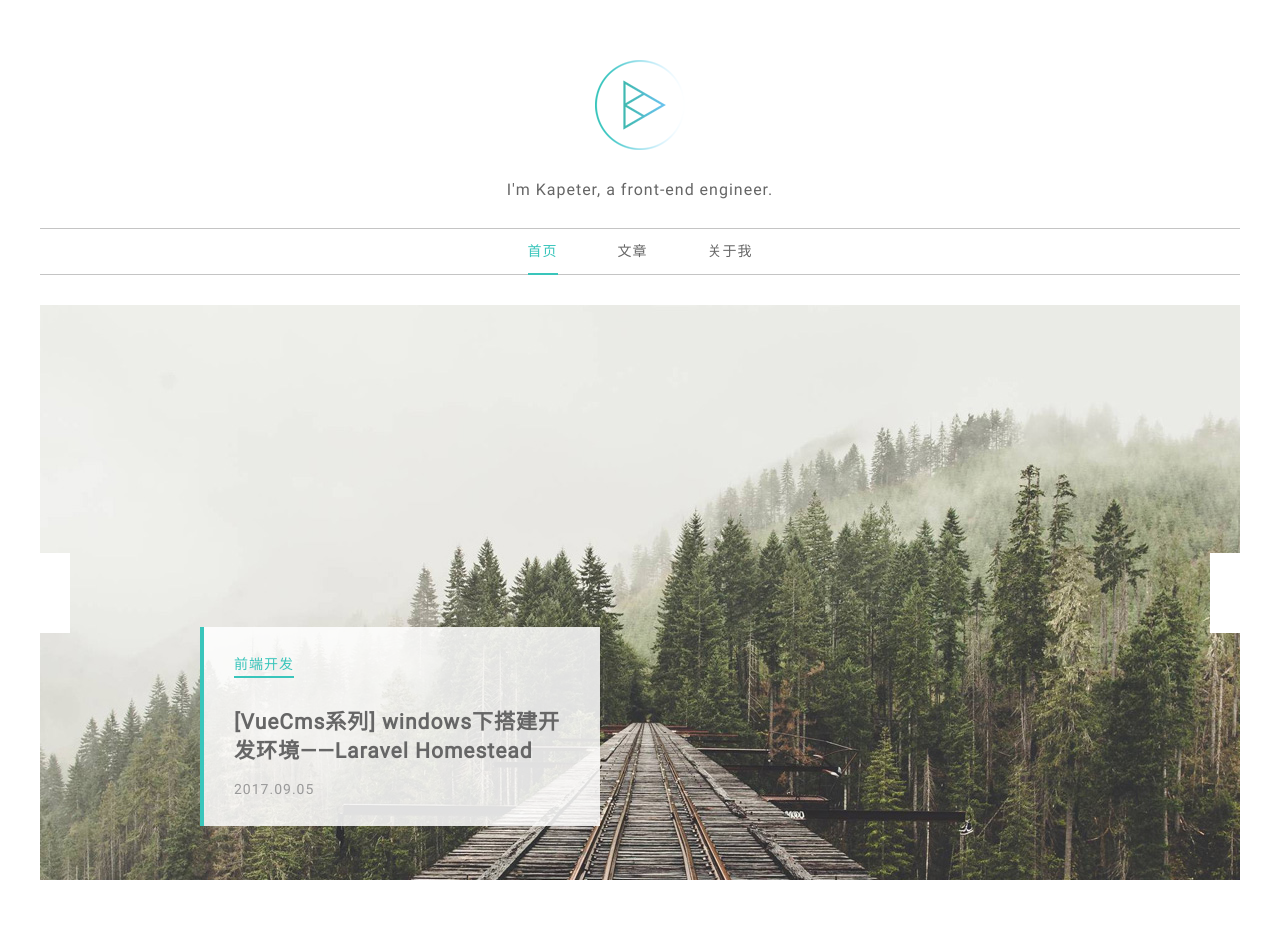
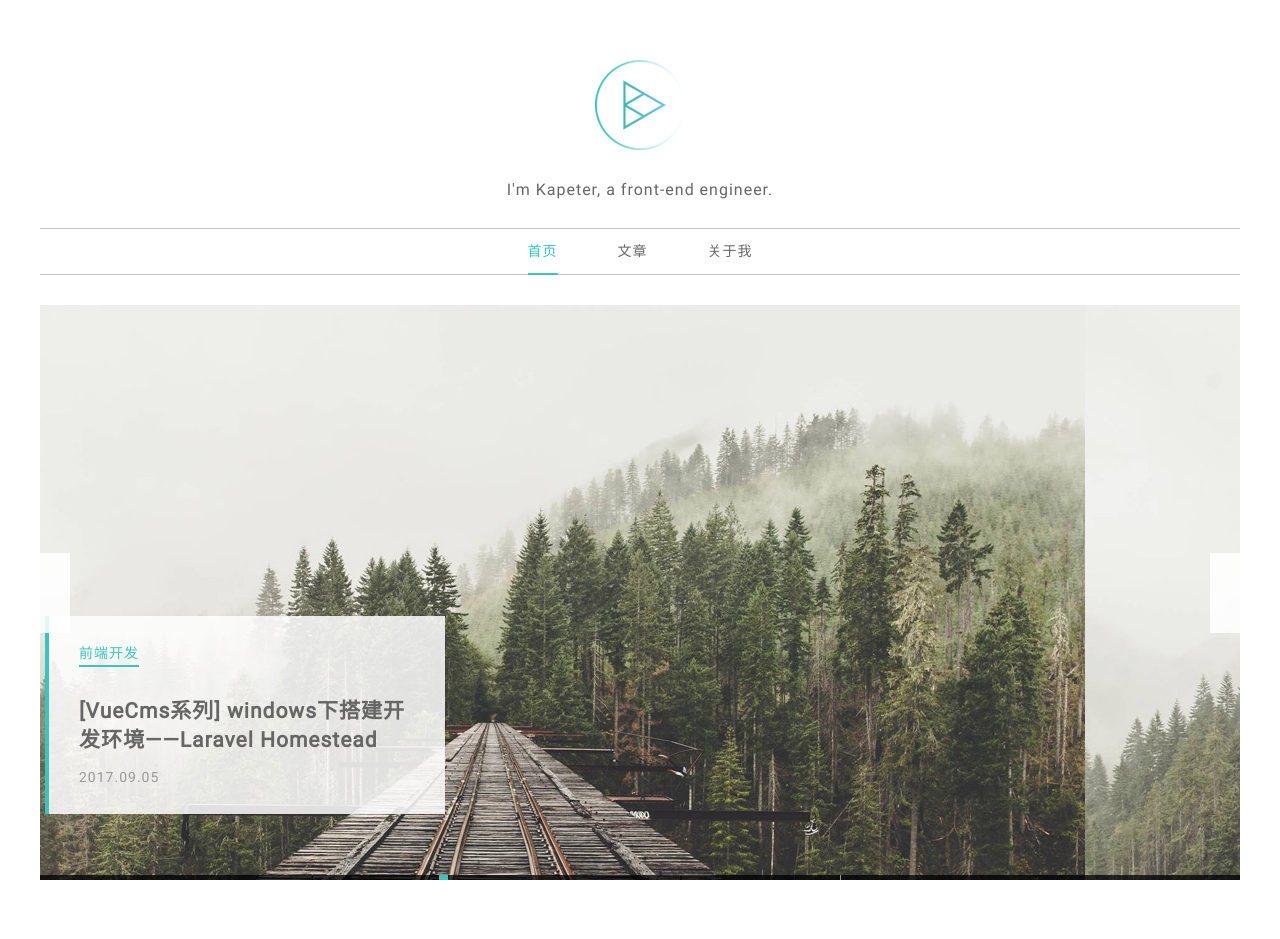
Before and after one commit to kapeter/mikuColor, a Vue app: page / in a window 1280 px wide. Shown: the top 939 px of the page. Built offline with nearby package versions, Linux system fonts and the light colour scheme; the HTML template or start-up script is replaced by a standard one; a web font is replaced by a local one.

Commit message:
carousel组件完成

```diff
--- a/src/components/Carousel.vue
+++ b/src/components/Carousel.vue
@@ -1,14 +1,32 @@
 <template>
-  <div class="swiper-container" :style="{ height: height }">
+  <div class="swiper-container"
+    :style="{ height: height }"
+    @mouseenter.stop="handleMouseEnter"
+    @mouseleave.stop="handleMouseLeave"
+  >
     <div class="swiper-wrapper">
       <slot></slot>
     </div>
-    <div class="swiper-button-prev">
+    <div class="swiper-button-prev" @click="prev()">
       <i class="iconfont">&#xe600;</i>
     </div>
-    <div class="swiper-button-next">
+    <div class="swiper-button-next" @click="next()">
       <i class="iconfont">&#xe601;</i>
     </div>
+    <ul class="swiper-pagination">
+      <li class="swiper-pagination-bullet"
+        v-for="(item, index) in items"
+        :class="{ 'swiper-pagination-active': index === activeIndex }"
+        @click="setActiveItem(index)"
+      >
+        <span class="swiper-pagination-content"
+          :style="{
+            'transition-duration': index === activeIndex && autoplay  ? interval + 'ms' : '400ms',
+            'transition-property': autoplay ? 'width' : 'opacity',
+          }">
+        </span>
+      </li>
+    </ul>
   </div>
 </template>
 
@@ -18,6 +36,82 @@
       height: {
         type: String,
         default: '575px'
+      },
+      defaultIndex: {
+        type: Number,
+        default: 0
+      },
+      autoplay: {
+        type: Boolean,
+        default: true
+      },
+      interval: {
+        type: Number,
+        default: 5000
+      }
+    },
+    data () {
+      return {
+        items: [],
+        timer: null,
+        activeIndex: -1
+      }
+    },
+    mounted () {
+      this.activeIndex = this.defaultIndex
+      this.startTimer()
+    },
+    methods: {
+      handleMouseEnter () {
+        this.pauseTimer()
+      },
+      handleMouseLeave () {
+        this.startTimer()
+      },
+      setActiveItem (index) {
+        let length = this.items.length
+        if (index < 0) {
+          this.activeIndex = length - 1
+        } else if (index >= length) {
+          this.activeIndex = 0
+        } else {
+          this.activeIndex = index
+        }
+      },
+      updateItems () {
+        this.items = this.$children.filter(child => child.$options.name === 'CarouselItem')
+      },
+      resetItemPosition (oldIndex) {
+        this.items.forEach((item, index) => {
+          item.translateItem(index, this.activeIndex, oldIndex)
+        })
+      },
+      prev () {
+        this.setActiveItem(this.activeIndex - 1)
+      },
+      next () {
+        this.setActiveItem(this.activeIndex + 1)
+      },
+      startTimer () {
+        if (this.interval <= 0 || !this.autoplay) return false
+        this.timer = setInterval(this.playSlides, this.interval)
+      },
+      pauseTimer () {
+        clearInterval(this.timer)
+      },
+
+      playSlides () {
+        if (this.activeIndex < this.items.length - 1) {
+          this.activeIndex++
+        } else {
+          this.activeIndex = 0
+        }
+      }
+
+    },
+    watch: {
+      activeIndex (val, oldVal) {
+        this.resetItemPosition(oldVal)
       }
     }
   }
@@ -25,20 +119,13 @@
 
 <style>
   .swiper-container{
-    margin-left: auto;
-    margin-right: auto;
     position: relative;
     overflow: hidden;
-    z-index: 1;
   }
   .swiper-wrapper{
-    position: relative;
     width: 100%;
     height: 100%;
-    z-index: 1;
-    display: flex;
-    transition-property: transform;
-    box-sizing: content-box;
+    position: relative;
   }
   .swiper-button-prev,.swiper-button-next{
     position: absolute;
@@ -47,16 +134,16 @@
     width: 30px;
     height: 80px;
     line-height: 80px;
-    background: rgba(255,255,255,1);
+    background: rgba(255,255,255,.85);
     z-index: 10;
     text-align: center;
     cursor: pointer;
     transition: all 0.25s ease-out;
-    color: #999;
+    color: #39c5bb;
   }
   .swiper-button-prev:hover ,.swiper-button-next:hover{
-    color: #39c5bb;
-    background: rgba(255,255,255,0.85);
+    color: #fff;
+    background: rgba(57,197,187,0.85);
   }
   .swiper-button-prev{
     left: 0;
@@ -64,4 +151,45 @@
   .swiper-button-next{
     right: 0;
   }
+  .button-disabled{
+    opacity: .5;
+    cursor: auto;
+    pointer-events: none;
+  }
+  .swiper-pagination{
+    position: absolute;
+    left: 0;
+    bottom: 0;
+    width: 100%;
+    height: 5px;
+    display: flex;
+  }
+  .swiper-pagination-bullet{
+    position: relative;
+    flex: 1;
+    height: 100%;
+    background: rgba(0,0,0,.75);
+    z-index: 10;
+    cursor: pointer;
+    border-right: 1px solid #999;
+  }
+  .swiper-pagination-bullet:last-child{
+    border-right: 0;
+  }
+  .swiper-pagination-content{
+    position: absolute;
+    left: 0;
+    top: 0;
+    display: block;
+    width: 0;
+    height: 100%;
+    background: #39c5bb;
+    z-index: 11;
+    transition-timing-function: linear;
+    opacity: 0;
+  }
+  .swiper-pagination-active .swiper-pagination-content{
+    width: 100%;
+    opacity: 1;
+  }
 </style>
--- a/src/components/CarouselItem.vue
+++ b/src/components/CarouselItem.vue
@@ -1,16 +1,80 @@
 <template>
-  <div class="swiper-slide">
+  <div class="swiper-slide"
+    v-show="ready"
+    :class="{ 'swiper-slide-active': isActive, 'is-animating' : isAnimating }"
+    :style="{
+      msTransform: 'translateX('+ translate +'px)',
+      webkitTransform: 'translateX('+ translate +')',
+      transform: 'translateX('+ translate +'px)'
+    }"
+
+  >
     <slot></slot>
   </div>
 </template>
 
+<script>
+  export default {
+    name: 'CarouselItem',
+
+    data () {
+      return {
+        isActive: false,
+        isAnimating: false,
+        translate: 0,
+        ready: false
+      }
+    },
+    methods: {
+      processIndex (index, activeIndex, length) {
+        if (activeIndex === 0 && index === length - 1) {
+          return -1
+        } else if (activeIndex === length - 1 && index === 0) {
+          return length
+        } else if (index < activeIndex - 1 && activeIndex - index >= length / 2) {
+          return length + 1
+        } else if (index > activeIndex + 1 && index - activeIndex >= length / 2) {
+          return -2
+        }
+        return index
+      },
+      translateItem (index, activeIndex, oldIndex) {
+        const parentWidth = this.$parent.$el.offsetWidth
+        const length = this.$parent.items.length
+        this.isAnimating = (index === activeIndex || index === oldIndex)
+        if (index !== activeIndex && length > 2) {
+          index = this.processIndex(index, activeIndex, length)
+        }
+        this.isActive = index === activeIndex
+        this.translate = parentWidth * (index - activeIndex)
+        this.ready = true
+      }
+    },
+    created () {
+      this.$parent && this.$parent.updateItems()
+    },
+    destroyed () {
+      this.$parent && this.$parent.updateItems()
+    }
+  }
+</script>
+
+
 <style>
   .swiper-slide{
-    -webkit-flex-shrink: 0;
-    -ms-flex: 0 0 auto;
-    flex-shrink: 0;
+    position: absolute;
+    top: 0;
+    left: 0;
     width: 100%;
     height: 100%;
-    position: relative;
+    display: inline-block;
+    overflow: hidden;
+    z-index: 0;
+  }
+  .swiper-slide-active{
+    z-index: 2;
+  }
+  .is-animating{
+    transition: transform .4s ease-in-out;
   }
 </style>
--- a/src/pages/Home.vue
+++ b/src/pages/Home.vue
@@ -149,8 +149,8 @@
       return {
         bannerItems: [
           {'id': 1, 'title': '[VueCms系列] windows下搭建开发环境——Laravel Homestead', 'dateline': '2017.09.05', 'category': '前端开发'},
-          {'id': 2, 'title': '[VueCms系列] windows下搭建开发环境——Laravel Homestead', 'dateline': '2017.09.05', 'category': '前端开发'},
-          {'id': 3, 'title': '[VueCms系列] windows下搭建开发环境——Laravel Homestead', 'dateline': '2017.09.05', 'category': '前端开发'}
+          {'id': 2, 'title': '[VueCms系列] MAC下搭建开发环境——Laravel Homestead', 'dateline': '2017.09.05', 'category': '后端开发'},
+          {'id': 3, 'title': '[VueCms系列] Linux下搭建开发环境——Laravel Homestead', 'dateline': '2017.09.05', 'category': '前端开发'}
         ]
       }
     }
@@ -179,17 +179,18 @@
   .box-footer{
     text-align: center;
   }
-  .swiper-slide{
-    position: relative;
-  }
   .swiper-slide img{
     max-width: 100%;
   }
   .banner-cover{
     position: absolute;
     left: 160px;
-    top: 56%;
+    top: 54%;
     overflow:hidden;
+    width: 0px;
+    transition: all .4s ease-in-out .4s;
+  }
+  .swiper-slide-active .banner-cover{
     width: 400px;
   }
   .banner-content{
@@ -334,6 +335,7 @@
     background: #fff;
     color: #39c5bb;
     border: 0;
+    padding: 8px 15px;
   }
   .pic-guide .btn:hover:after{
     width: 0;
```
